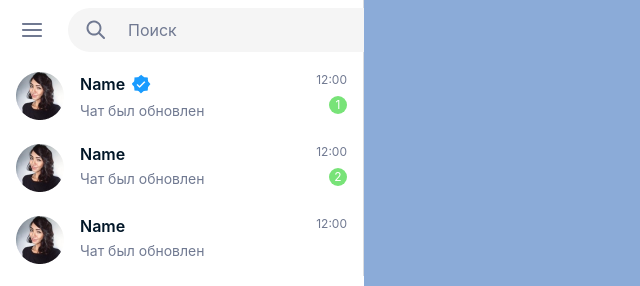
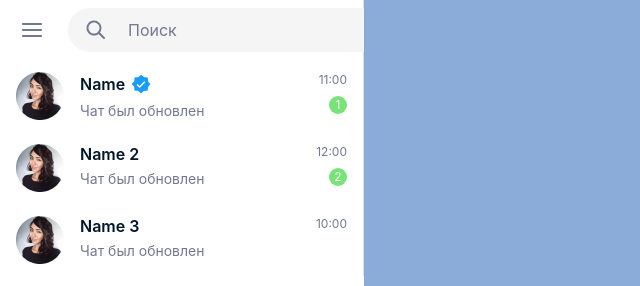
Before and after one commit to UchVuch/pact_chats, a Vue app: page / in a window 1280 px wide. Shown: the top 286 px of the page, without its empty margins (0-640 px from the left). Built offline with nearby package versions, Linux system fonts and the light colour scheme.

Commit message:
feat: added search chats

```diff
--- a/src/components/Chat/ChatList.vue
+++ b/src/components/Chat/ChatList.vue
@@ -3,18 +3,62 @@ import { ref, computed } from 'vue'
 import SearchBar from '../ui/SearchBar.vue'
 import ChatItem from './ChatItem.vue'
 
+const chats = [
+  {
+    id: 1,
+    name: 'Name',
+    message: 'Чат был обновлен',
+    time: '11:00',
+    unread: 1,
+    verifyed: true
+  },
+  {
+    id: 2,
+    name: 'Name 2',
+    message: 'Чат был обновлен',
+    time: '12:00',
+    unread: 2,
+    verifyed: false
+  },
+  {
+    id: 3,
+    name: 'Name 3',
+    message: 'Чат был обновлен',
+    time: '10:00',
+    unread: 0,
+    verifyed: false
+  },
+
+]
+
 const isToggledMenu = ref(true)
 const widthMenu = computed(() => isToggledMenu.value ? '364px' : '80px')
 const toggleMenu = () => isToggledMenu.value = !isToggledMenu.value
+
+const chatList = ref([...chats])
+const searchChat = (chatName) => {
+  const serachedChats = chats.filter((chat) => chat.name.includes(chatName))
+  if (searchChat.length === 0) {
+    chatList.value = [...chats]
+  } else {
+    chatList.value = [...serachedChats]
+  }
+}
 </script>
 
 <template>
   <div class="chat-list__wrapper" :style="{width: widthMenu}">
-    <SearchBar @toggleMenu="toggleMenu" />
+    <SearchBar @toggleMenu="toggleMenu" @search-chat="searchChat" />
     <div class="chat-list">
-      <ChatItem :variant="isToggledMenu ? 'default' : 'small'" verifyed :unread="1" />
-      <ChatItem :variant="isToggledMenu ? 'default' : 'small'" :unread="2" />
-      <ChatItem :variant="isToggledMenu ? 'default' : 'small'" />
+      <ChatItem
+        v-for="chat in chatList"
+        :key="chat.id" :name="chat.name"
+        :variant="isToggledMenu ? 'default' : 'small'"
+        :message="chat.message"
+        :time="chat.time"
+        :verifyed="chat.verifyed"
+        :unread="chat.unread"
+      />
     </div>
   </div>
 </template>
--- a/src/components/ui/SearchBar.vue
+++ b/src/components/ui/SearchBar.vue
@@ -1,14 +1,23 @@
 <script setup>
-import { ref } from 'vue'
+import { ref, watch } from 'vue'
 import ButtonIcon from './ButtonIcon.vue'
 import BaseIcon from '../base/BaseIcon.vue'
 
-const emits = defineEmits(['toggleMenu'])
+const emits = defineEmits(['toggleMenu', 'searchChat'])
 const isToggledMenu = ref(false)
 const toggleMenu = () => {
   emits('toggleMenu')
   isToggledMenu.value = !isToggledMenu.value
 }
+
+const inputValue = ref('')
+let searchDebounce = null
+watch(inputValue, () => {
+  if (searchDebounce) clearTimeout(searchDebounce)
+  searchDebounce = setTimeout(() => {
+    emits('searchChat', inputValue.value)
+  }, 800)
+})
 </script>
 
 <template>
@@ -18,7 +27,12 @@ const toggleMenu = () => {
     </ButtonIcon>
     <div class="search-bar__input-wrapper" v-show="!isToggledMenu">
       <BaseIcon name="search" color="#707991" aria-hidden="true" />
-      <input class="search-bar__input" type="text" placeholder="Поиск">
+      <input
+        v-model="inputValue"
+        class="search-bar__input"
+        type="text"
+        placeholder="Поиск"
+      >
     </div>
   </div>
 </template>
```
